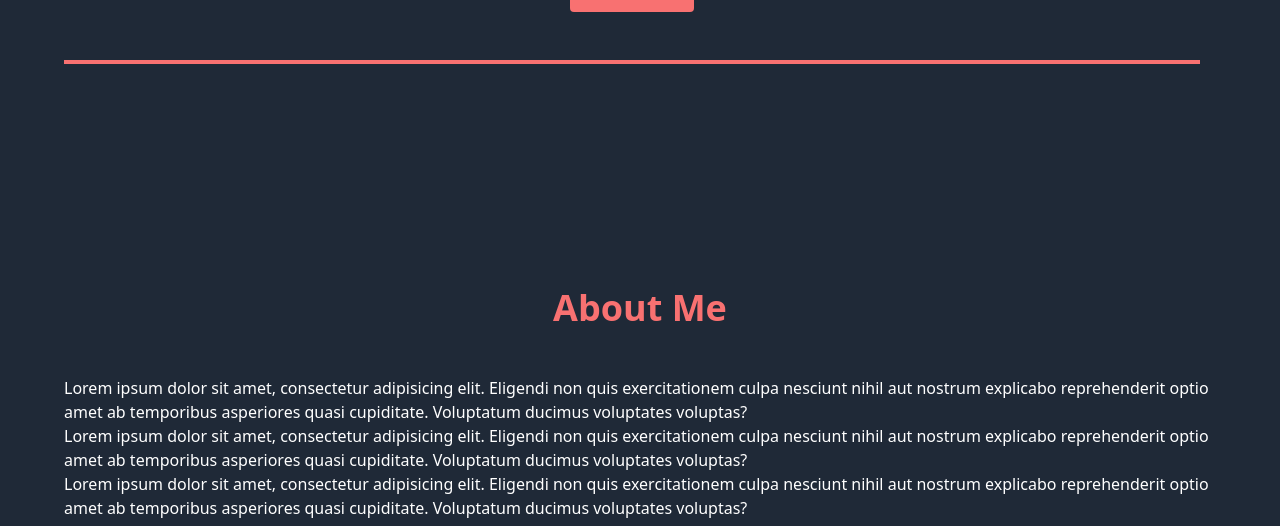
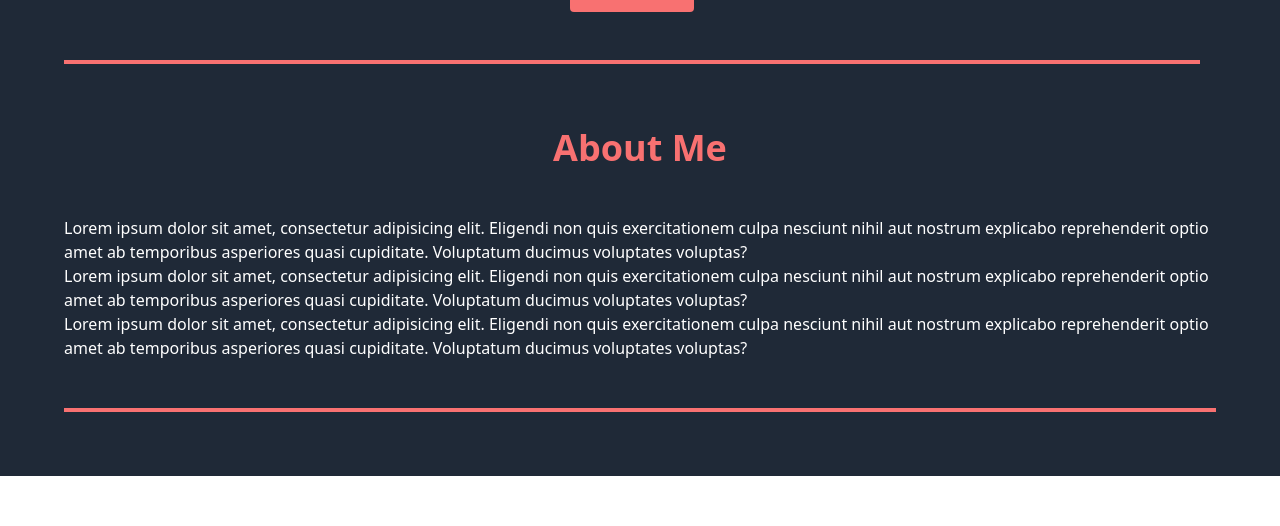
Before and after one commit to dylancherrydev/portfolio, a React (Create React App) app: page / in a window 1280 px wide. Shown: the part 526-1052 px from the top of the page. After the commit the page ends 1002 px from the top, so only its background shows below. Built offline with nearby package versions, Linux system fonts and the light colour scheme.

Commit message:
Fixed top padding/margin for about me section.

```diff
--- a/src/App.js
+++ b/src/App.js
@@ -1,7 +1,7 @@
 function App() {
   return (
     <body class="md:text bg-gray-800">
-      <div class="p-16 text-center">
+      <div class="pt-16 pl-16 pr-16 text-center">
         <h1 class="text-5xl text-red-400">Dylan Cherry</h1>
         <div class="md:flex space-x-4 pt-12">
           <div class="border-b-4 border-red-400 pb-12">
@@ -15,7 +15,7 @@ function App() {
           </div>
         </div>
       </div>
-      <div class="mt-24 p-16">
+      <div class="p-16">
         <div class="text-center mb-12">
           <h2 class="text-4xl text-red-400 font-bold">About Me</h2>
         </div>
```
